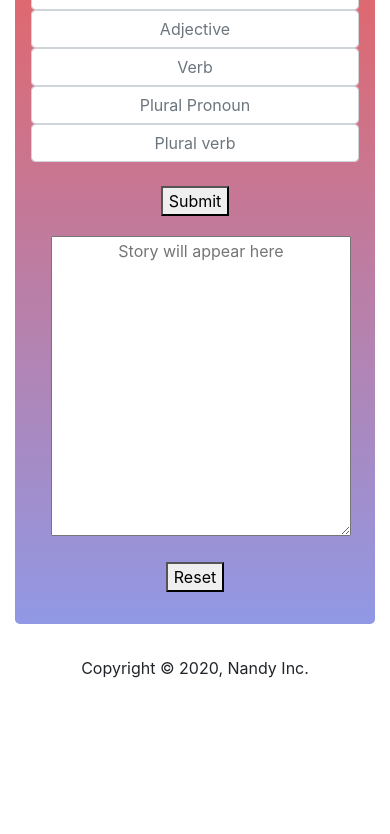
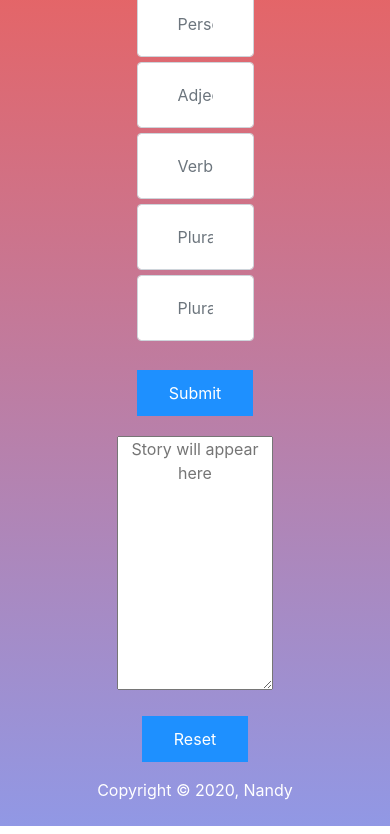
Before and after one commit to this-pointer/MadLibs, a plain HTML site: page index.html in a window 390 px wide. Shown: the part 212-1046 px from the top of the page. Before the commit the page ends 908 px from the top, so only its background shows below. Drawn offline with nearby package versions, Linux system fonts and the light colour scheme.

Commit message:
made the page a little more responsive and beautiful.

```diff
--- a/index.html
+++ b/index.html
@@ -13,8 +13,8 @@
         <h1>Welcome to Nandy's MadLibs Generator!</h1>
     </header>
     <section id = "main-content">
-        <div class="container">
-            <div class = "jumbotron">
+        <div class="container-fluid">
+            <div class = "jumbotron-fluid">
                 <form id="main-form">
                     <input type = "text" class = "form-control" id = "input-person" placeholder="Person">
                     <input type = "text" class = "form-control" id = "input-adj" placeholder="Adjective">
@@ -29,12 +29,14 @@
                 <textarea id = "output" placeholder = "Story will appear here"></textarea>
                 <br>
                 <button id = "reset-button">Reset</button>
+                <br>
+                <footer id="main-footer">
+                    <p>Copyright &copy; 2020, Nandy</p>
+                </footer>
             </div>
         </div>
     </section>
-    <footer id="main-footer">
-        <p>Copyright &copy; 2020, Nandy Inc.</p>
-    </footer>
+
     <script src="https://code.jquery.com/jquery-3.4.1.slim.min.js" integrity="sha384-J6qa4849blE2+poT4WnyKhv5vZF5SrPo0iEjwBvKU7imGFAV0wwj1yYfoRSJoZ+n" crossorigin="anonymous"></script>
     <script src="https://cdn.jsdelivr.net/npm/popper.js@1.16.0/dist/umd/popper.min.js" integrity="sha384-Q6E9RHvbIyZFJoft+2mJbHaEWldlvI9IOYy5n3zV9zzTtmI3UksdQRVvoxMfooAo" crossorigin="anonymous"></script>
     <script src="https://stackpath.bootstrapcdn.com/bootstrap/4.4.1/js/bootstrap.min.js" integrity="sha384-wfSDF2E50Y2D1uUdj0O3uMBJnjuUD4Ih7YwaYd1iqfktj0Uod8GCExl3Og8ifwB6" crossorigin="anonymous"></script>
--- a/index.js
+++ b/index.js
@@ -25,7 +25,7 @@ submitBtn.addEventListener('click', (event) => {
     } else{
         output.value = `The ${document.getElementById('input-adj').value} ${document.getElementById('input-person').value} was walking down the road when
         (s)he saw the old man ${document.getElementById('input-verb').value}. (S)He joined the old man in ${document.getElementById('input-verb').value},
-        and once ${document.getElementById('input-plural-pronoun').value} finished, ${document.getElementById('input-plural-pronoun').value} started  ${document.getElementById('input-plural-verb').value}`;
+        and once ${document.getElementById('input-plural-pronoun').value} finished, ${document.getElementById('input-plural-pronoun').value} started ${document.getElementById('input-plural-verb').value}.`;
         return;
 
     }
--- a/style.css
+++ b/style.css
@@ -1,11 +1,52 @@
 *{
+    margin: 0px;
+    padding: 0px;
     text-align: center;
 }
 #output{
     margin: 20px;
-    width: 300px;
-    height: 300px;
+    width: 40vw;
+    height: 30vh;
+    flex: auto;
 }
-.jumbotron{
+.jumbotron-fluid{
     background: linear-gradient(#e66465, #9198e5);
+    width: 100vw;
+    margin: auto;
+    padding-top: 0.5rem;
 }
+.container-fluid{
+    padding: 0px;
+}
+#main-header{
+    margin: 0px;
+    padding: 19px;
+    background-color: dodgerblue;
+    color: white;
+}
+.form-control{
+    width: 30vw;
+    margin: auto;
+    padding: 2rem 2.5rem;
+    margin-top: 0px;
+    margin-bottom: 5px;
+}
+#input-person{
+    margin-top: 5px;
+}
+button{
+    color: white;
+    padding: 0.7rem 2rem;
+    background-color: dodgerblue;
+    margin: 0px;
+    border: none;
+}
+button:hover{
+    color: lightgray;
+    background-color: rgb(0, 119, 255);
+}
+#main-footer{
+    margin: 0.5rem;
+    padding: 0.5rem;
+    color: white;
+}
```
